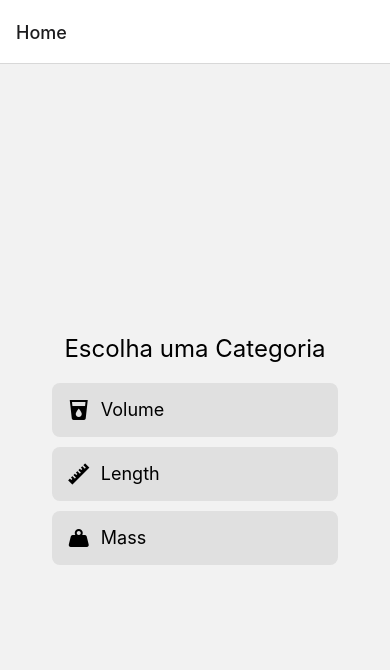
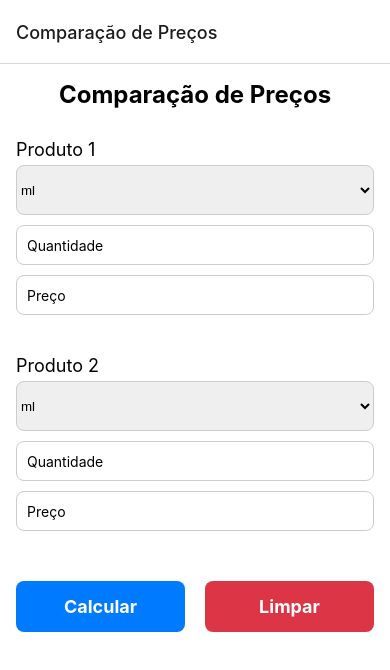
Before and after one commit to MarcosOps/priceperprice, a React Native app: screen /Conversion in a window 390 px wide. Shown: the top 670 px of the page. Built offline with nearby package versions, Linux system fonts and the light colour scheme.

Commit message:
so um scrreen

```diff
--- a/navigation/stacknavigator.js
+++ b/navigation/stacknavigator.js
@@ -1,17 +1,35 @@
+// import React from 'react';
+// import { createStackNavigator } from '@react-navigation/stack';
+// import HomeScreen from '../src/screens/HomeScreen';
+// import CategoryScreen from '../src/screens/CategoryScreen';
+// import ComparisonScreen from '../src/screens/ComparisonScreen';
+
+// const Stack = createStackNavigator();
+
+// export default function StackNavigator() {
+//   return (
+//     <Stack.Navigator>
+//       <Stack.Screen name="Home" component={HomeScreen} />
+//       <Stack.Screen name="Category" component={CategoryScreen} />
+//       <Stack.Screen name="Comparison" component={ComparisonScreen} />
+//     </Stack.Navigator>
+//   );
+// }
+
 import React from 'react';
 import { createStackNavigator } from '@react-navigation/stack';
-import HomeScreen from '../src/screens/HomeScreen';
-import CategoryScreen from '../src/screens/CategoryScreen';
-import ComparisonScreen from '../src/screens/ComparisonScreen';
+import ConversionScreen from '../src/screens/ConversionScreen';
 
 const Stack = createStackNavigator();
 
 export default function StackNavigator() {
   return (
     <Stack.Navigator>
-      <Stack.Screen name="Home" component={HomeScreen} />
-      <Stack.Screen name="Category" component={CategoryScreen} />
-      <Stack.Screen name="Comparison" component={ComparisonScreen} />
+      <Stack.Screen
+        name="Conversion"
+        component={ConversionScreen}
+        options={{ title: 'Comparação de Preços' }}
+      />
     </Stack.Navigator>
   );
 }
--- a/package.json
+++ b/package.json
@@ -9,6 +9,8 @@
     "web": "expo start --web"
   },
   "dependencies": {
+    "@expo/vector-icons": "^14.0.2",
+    "@react-native-picker/picker": "^2.11.0",
     "@react-navigation/native": "^6.1.0",
     "@react-navigation/stack": "^6.3.16",
     "expo": "^52.0.0",
@@ -17,8 +19,7 @@
     "react-native-gesture-handler": "~2.20.2",
     "react-native-reanimated": "~3.16.1",
     "react-native-screens": "~4.4.0",
-    "react-native-vector-icons": "^10.2.0",
-    "@expo/vector-icons": "^14.0.2"
+    "react-native-vector-icons": "^10.2.0"
   },
   "devDependencies": {
     "@babel/core": "^7.25.2"
--- /dev/null
+++ b/src/screens/ConversionScreen.js
@@ -0,0 +1,253 @@
+import React, { useState } from 'react';
+import { View, Text, TextInput, TouchableOpacity, StyleSheet } from 'react-native';
+import { Picker } from '@react-native-picker/picker';
+
+const units = [
+  "ml", "L", "oz", "gal", "cm", "m", "inch", "ft", "mg", "g", "kg", "lb", "oz"
+];
+
+export default function ConversionScreen() {
+  const [unit1, setUnit1] = useState(units[0]);
+  const [quantity1, setQuantity1] = useState('');
+  const [price1, setPrice1] = useState('');
+
+  const [unit2, setUnit2] = useState(units[0]);
+  const [quantity2, setQuantity2] = useState('');
+  const [price2, setPrice2] = useState('');
+
+  const [result, setResult] = useState('');
+
+  // Função para calcular o preço por unidade
+  const calculatePricePerUnit = (quantity, price) => {
+    if (quantity && price) {
+      return parseFloat(price) / parseFloat(quantity);
+    }
+    return null;
+  };
+
+  // Função para comparar os preços
+  const comparePrices = () => {
+    const pricePerUnit1 = calculatePricePerUnit(quantity1, price1);
+    const pricePerUnit2 = calculatePricePerUnit(quantity2, price2);
+
+    if (pricePerUnit1 !== null && pricePerUnit2 !== null) {
+      const difference = Math.abs(pricePerUnit1 - pricePerUnit2).toFixed(2);
+
+      if (pricePerUnit1 < pricePerUnit2) {
+        setResult({
+          message: 'Produto 1 é mais barato que o Produto 2',
+          winner: 'Produto 1',
+          difference: `${difference} por unidade`,
+        });
+      } else if (pricePerUnit1 > pricePerUnit2) {
+        setResult({
+          message: 'Produto 2 é mais barato que o Produto 1',
+          winner: 'Produto 2',
+          difference: `${difference} por unidade`,
+        });
+      } else {
+        setResult({
+          message: 'Os produtos têm o mesmo preço por unidade.',
+          winner: null,
+          difference: null,
+        });
+      }
+    } else {
+      setResult({
+        message: 'Por favor, insira valores válidos para quantidade e preço.',
+        winner: null,
+        difference: null,
+      });
+    }
+  };
+
+  // Função para limpar os campos e o resultado
+  const clearFields = () => {
+    setUnit1(units[0]);
+    setQuantity1('');
+    setPrice1('');
+    setUnit2(units[0]);
+    setQuantity2('');
+    setPrice2('');
+    setResult('');
+  };
+
+  return (
+    <View style={styles.container}>
+      <Text style={styles.title}>Comparação de Preços</Text>
+
+      {/* Produto 1 */}
+      <Text style={styles.label}>Produto 1</Text>
+      <View style={styles.inputGroup}>
+        <Picker
+          selectedValue={unit1}
+          onValueChange={(itemValue) => setUnit1(itemValue)}
+          style={styles.picker}
+        >
+          {units.map((unit) => (
+            <Picker.Item key={unit} label={unit} value={unit} />
+          ))}
+        </Picker>
+        <TextInput
+          style={styles.input}
+          placeholder="Quantidade"
+          keyboardType="numeric"
+          value={quantity1}
+          onChangeText={setQuantity1}
+        />
+        <TextInput
+          style={styles.input}
+          placeholder="Preço"
+          keyboardType="numeric"
+          value={price1}
+          onChangeText={setPrice1}
+        />
+      </View>
+
+      {/* Produto 2 */}
+      <Text style={styles.label}>Produto 2</Text>
+      <View style={styles.inputGroup}>
+        <Picker
+          selectedValue={unit2}
+          onValueChange={(itemValue) => setUnit2(itemValue)}
+          style={styles.picker}
+        >
+          {units.map((unit) => (
+            <Picker.Item key={unit} label={unit} value={unit} />
+          ))}
+        </Picker>
+        <TextInput
+          style={styles.input}
+          placeholder="Quantidade"
+          keyboardType="numeric"
+          value={quantity2}
+          onChangeText={setQuantity2}
+        />
+        <TextInput
+          style={styles.input}
+          placeholder="Preço"
+          keyboardType="numeric"
+          value={price2}
+          onChangeText={setPrice2}
+        />
+      </View>
+
+      {/* Botões de Calcular e Limpar */}
+      <View style={styles.buttonContainer}>
+        <TouchableOpacity style={styles.calculateButton} onPress={comparePrices}>
+          <Text style={styles.buttonText}>Calcular</Text>
+        </TouchableOpacity>
+
+        <TouchableOpacity style={styles.clearButton} onPress={clearFields}>
+          <Text style={styles.buttonText}>Limpar</Text>
+        </TouchableOpacity>
+      </View>
+
+      {/* Exibir o resultado */}
+      {result.message && (
+        <View style={styles.resultContainer}>
+          <Text style={styles.resultMessage}>{result.message}</Text>
+          {result.winner && (
+            <Text style={styles.resultWinner}>
+              {result.winner} é mais barato!
+            </Text>
+          )}
+          {result.difference && (
+            <Text style={styles.resultDifference}>
+              Diferença: {result.difference}
+            </Text>
+          )}
+        </View>
+      )}
+    </View>
+  );
+}
+
+const styles = StyleSheet.create({
+  container: {
+    flex: 1,
+    padding: 16,
+    backgroundColor: '#fff',
+  },
+  title: {
+    fontSize: 24,
+    fontWeight: 'bold',
+    marginBottom: 20,
+    textAlign: 'center',
+  },
+  label: {
+    fontSize: 18,
+    marginTop: 10,
+    marginBottom: 5,
+  },
+  inputGroup: {
+    marginBottom: 20,
+  },
+  picker: {
+    height: 50,
+    width: '100%',
+    borderColor: '#ccc',
+    borderWidth: 1,
+    borderRadius: 8,
+    marginBottom: 10,
+  },
+  input: {
+    height: 40,
+    borderColor: '#ccc',
+    borderWidth: 1,
+    borderRadius: 8,
+    paddingHorizontal: 10,
+    marginBottom: 10,
+  },
+  buttonContainer: {
+    flexDirection: 'row',
+    justifyContent: 'space-between',
+    marginTop: 20,
+  },
+  calculateButton: {
+    backgroundColor: '#007BFF',
+    padding: 15,
+    borderRadius: 8,
+    flex: 1,
+    marginRight: 10,
+    alignItems: 'center',
+  },
+  clearButton: {
+    backgroundColor: '#dc3545',
+    padding: 15,
+    borderRadius: 8,
+    flex: 1,
+    marginLeft: 10,
+    alignItems: 'center',
+  },
+  buttonText: {
+    color: '#fff',
+    fontSize: 18,
+    fontWeight: 'bold',
+  },
+  resultContainer: {
+    marginTop: 20,
+    padding: 15,
+    backgroundColor: '#f9f9f9',
+    borderRadius: 8,
+    borderWidth: 1,
+    borderColor: '#ddd',
+    alignItems: 'center',
+  },
+  resultMessage: {
+    fontSize: 18,
+    color: '#333',
+    textAlign: 'center',
+  },
+  resultWinner: {
+    fontSize: 20,
+    fontWeight: 'bold',
+    color: '#28a745', // Verde para o vencedor
+    marginTop: 10,
+  },
+  resultDifference: {
+    fontSize: 16,
+    color: '#666',
+    marginTop: 5,
+  },
+});
```
Also changed, not shown: src/screens/styles.js (added, +90 -0 lines).
